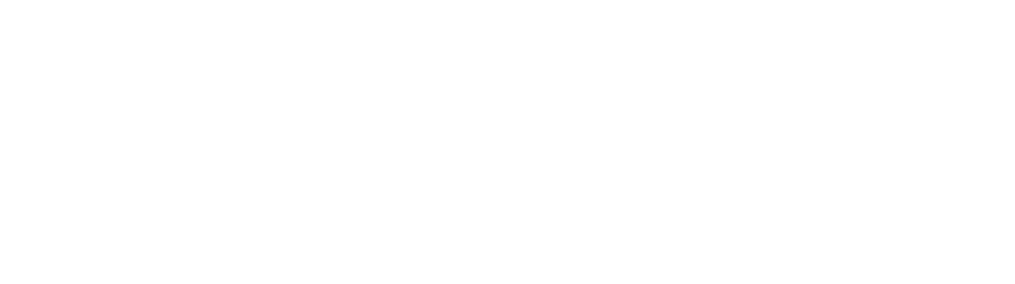
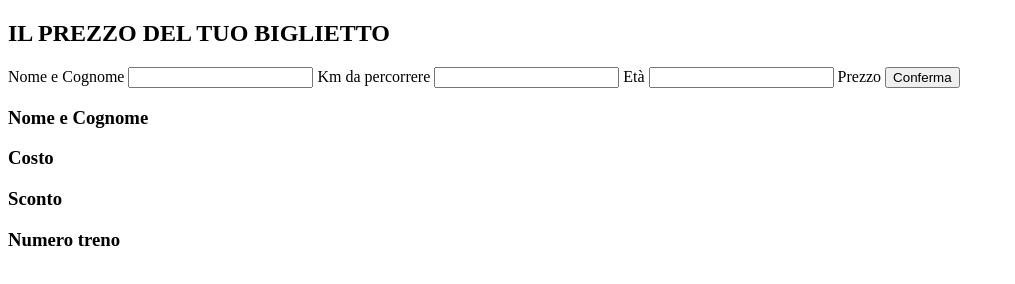
Before and after one commit to arnaldorosa/js-biglietto-treno-form, a plain HTML site: page index.html in a window 1280 px wide. Shown: the whole page, without its empty margins (0-1015 px from the left). Drawn offline with Linux system fonts and the light colour scheme.

Commit message:
html added

```diff
--- a/index.html
+++ b/index.html
@@ -7,13 +7,36 @@
     <title>Biglietto del treno</title>
 </head>
 <body>
+    <h2>IL PREZZO DEL TUO BIGLIETTO</h2>
+    <div class="style-box">
+        <label for="user-name">Nome e Cognome</label>
+        <input type="text" id="user-name">
+        <label for="user-km">Km da percorrere</label>
+        <input type="text" id="user-km">
+        <label for="user-age">Età</label>
+        <input type="text" id="user-age">
+        <span id="price">Prezzo</span>
+        <button id="send-btn">Conferma</button>
+    </div>
 
-
-
-
-
-
-
+    <div class="card">
+        <div>
+            <h3>Nome e Cognome</h3>
+            <span id="card-name" class="text"></span>
+        </div>
+        <div>
+            <h3>Costo</h3>
+            <span id="price" class="text"></span>
+        </div>
+        <div>
+            <h3>Sconto</h3>
+            <span id="discount-card" class="text"></span>
+        </div>
+        <div>
+            <h3>Numero treno</h3>
+            <span id="n-card" class="text"></span>
+        </div>
+    </div>
 
 
     <script src="./main.js"></script>
```
